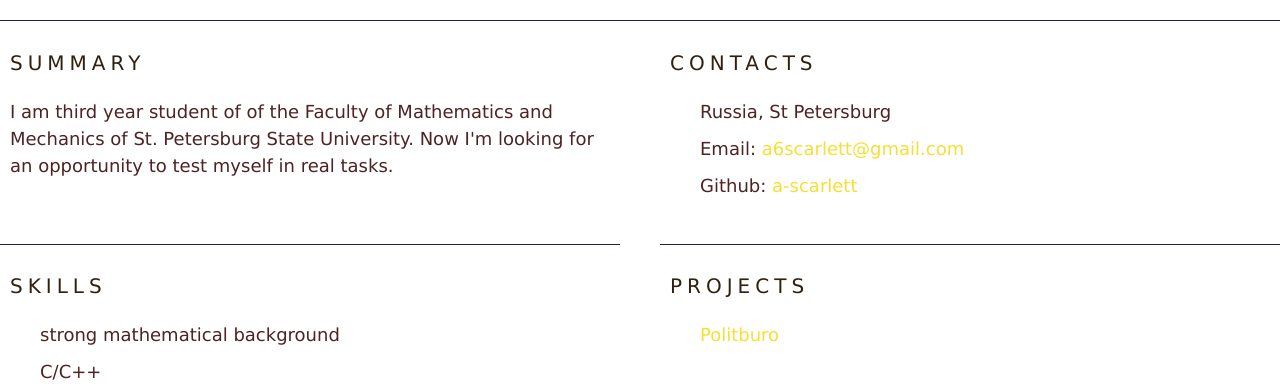
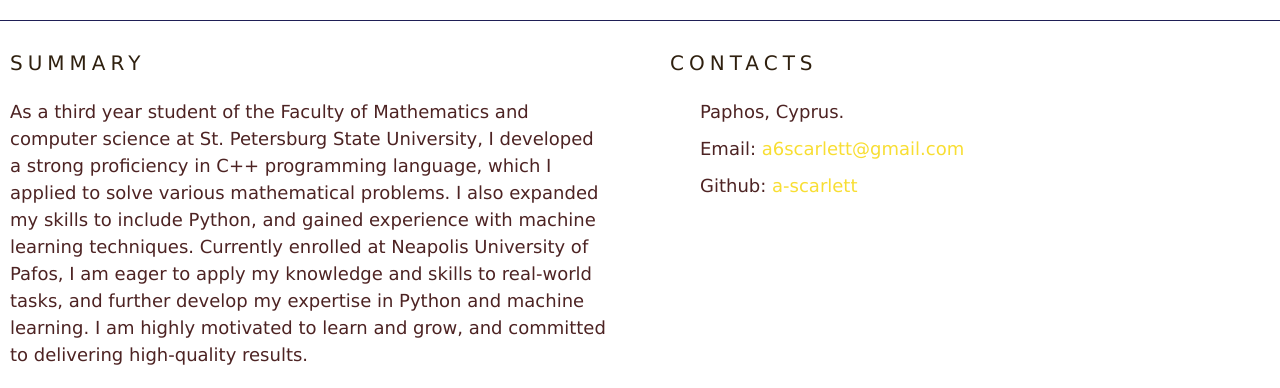
Before and after one commit to a-scarlett/a-scarlett.github.io, a plain HTML site: page index.html in a window 1280 px wide. Shown: the part 412-800 px from the top of the page. Drawn offline with Linux system fonts and the light colour scheme.

Commit message:
Update index.html

```diff
--- a/index.html
+++ b/index.html
@@ -39,14 +39,14 @@
       <section class="section" id="summary">
         <h2 class="section-title">Summary</h2>
         <p>
-          I am third year student of of the Faculty of Mathematics and Mechanics of St. Petersburg State University. Now I'm looking for an opportunity to test myself in real tasks.
+          As a third year student of the Faculty of Mathematics and computer science at St. Petersburg State University, I developed a strong proficiency in C++ programming language, which I applied to solve various mathematical problems. I also expanded my skills to include Python, and gained experience with machine learning techniques. Currently enrolled at Neapolis University of Pafos, I am eager to apply my knowledge and skills to real-world tasks, and further develop my expertise in Python and machine learning. I am highly motivated to learn and grow, and committed to delivering high-quality results.
         </p>
       </section>
       <section class="section" id="contacts">
         <h2 class="section-title">Contacts</h2>
         <ul class="section-list">
           <li class="section-item contacts-item">
-            Russia, St Petersburg
+            Paphos, Cyprus.
           </li>
           <li class="section-item contacts-item">
             Email: <a href="mailto:a6scarlett@gmail.com" title="email">a6scarlett@gmail.com</a>
```
